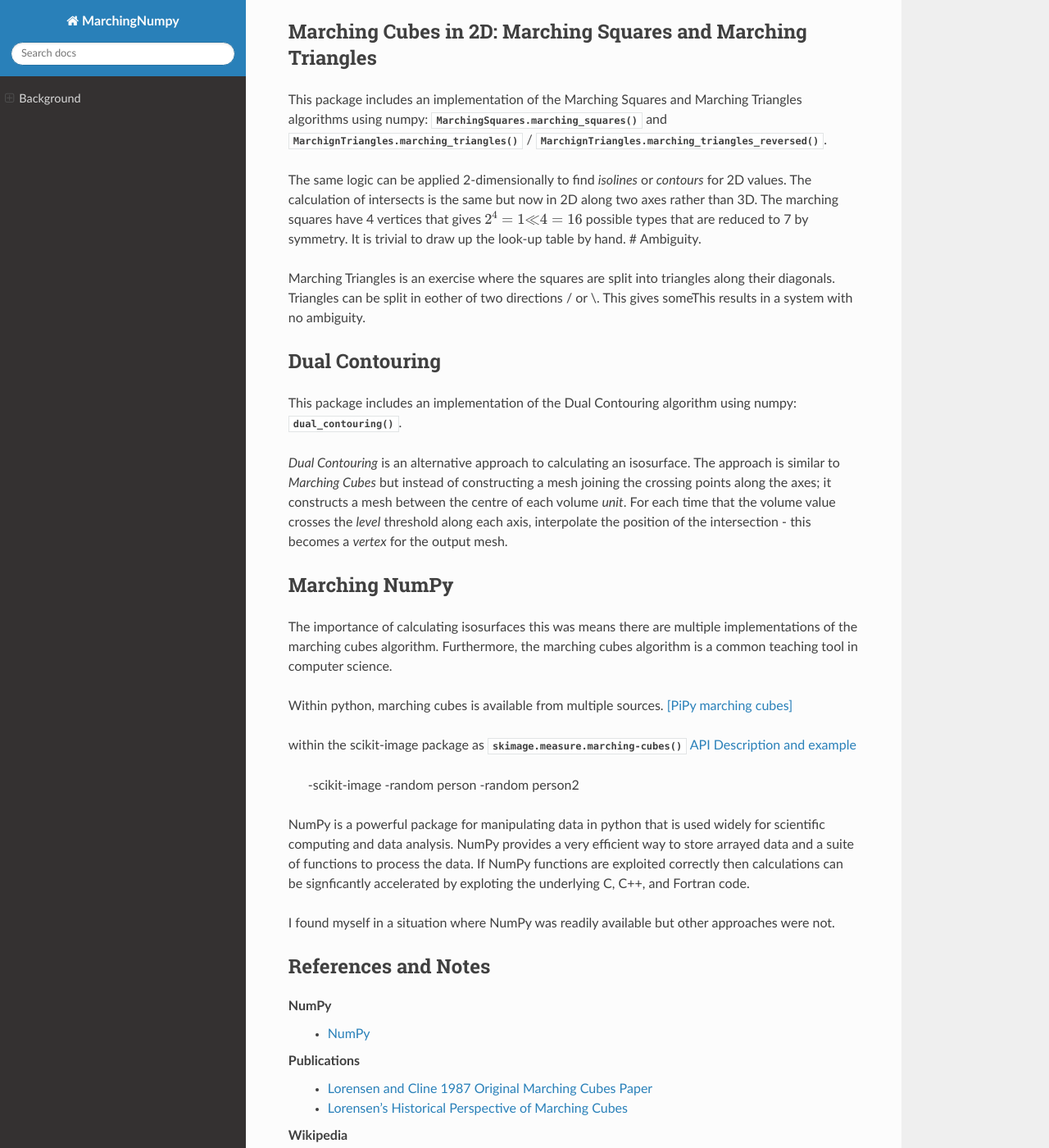
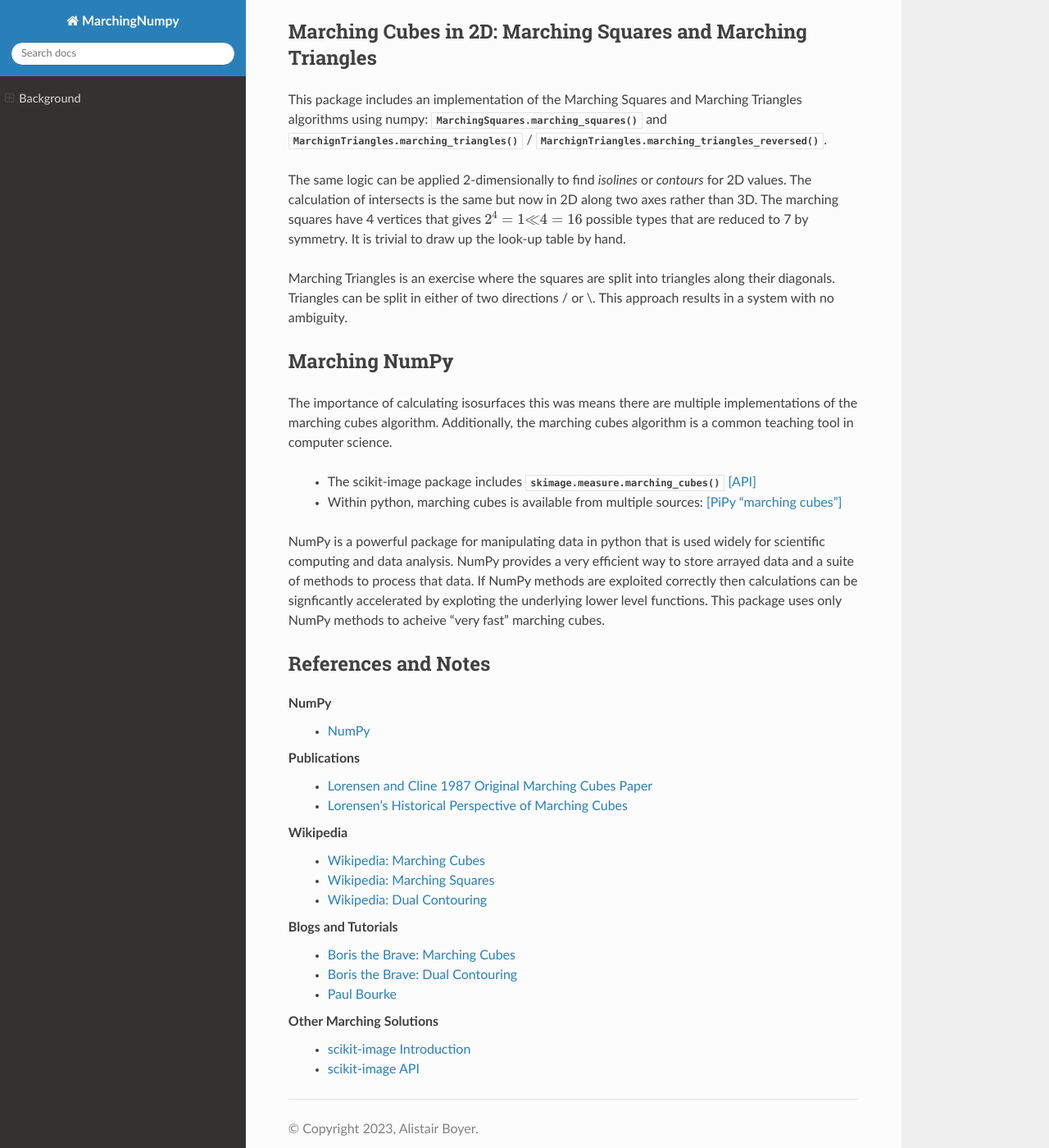
Before and after one commit to alistairboyer/MarchingNumPy, a Sphinx documentation site: the page built from docs/source/Background.rst, in a window 1280 px wide and 1400 px high, scrolled down 1376 px. Shown: the whole window at 82% size. Built offline with Sphinx 7.4.7 and the Read the Docs theme 2.0.0, drawn with Linux system fonts in a browser that asks for light colours.

Commit message:
General corrections

```diff
--- a/docs/source/Background.rst
+++ b/docs/source/Background.rst
@@ -68,49 +68,27 @@
 The marching squares have 4 vertices that gives :math:`2^4 = 1\newcommand*\ShiftLeft{\ll}4 = 16`
 possible types that are reduced to 7 by symmetry.
 It is trivial to draw up the look-up table by hand.
-# Ambiguity.
-
 
 Marching Triangles is an exercise where the squares are split into triangles along their diagonals.
-Triangles can be split in eother of two directions / or \\.
-This gives someThis results in a system with no ambiguity.
-
-
-
-Dual Contouring
----------------
-This package includes an implementation of the Dual Contouring algorithm using numpy: :func:`dual_contouring`.
-
-`Dual Contouring` is an alternative approach to calculating an isosurface.
-The approach is similar to `Marching Cubes` but instead of constructing a
-mesh joining the crossing points along the axes; it constructs a mesh
-between the centre of each volume `unit`.
-For each time that the volume value crosses the `level` threshold along each axis,
-interpolate the position of the intersection - this becomes a `vertex` for the output mesh.
+Triangles can be split in either of two directions / or \\.
+This approach results in a system with no ambiguity.
 
 
 Marching NumPy
 --------------
 The importance of calculating isosurfaces this was means there are multiple implementations
 of the marching cubes algorithm.
-Furthermore, the marching cubes algorithm is a common teaching tool in computer science.
+Additionally, the marching cubes algorithm is a common teaching tool in computer science.
 
-Within python, marching cubes is available from multiple sources. `[PiPy marching cubes] <https://pypi.org/search/?q="marching+cubes">`_
+   - The scikit-image package includes :func:`skimage.measure.marching_cubes` `[API] <https://scikit-image.org/docs/stable/api/skimage.measure.html#skimage.measure.marching_cubes>`_
+   - Within python, marching cubes is available from multiple sources: `[PiPy "marching cubes"] <https://pypi.org/search/?q="marching+cubes">`_
 
-within the scikit-image package as :func:`skimage.measure.marching-cubes`
-`API <https://scikit-image.org/docs/stable/api/skimage.measure.html#skimage.measure.marching_cubes>`_
-`Description and example <https://scikit-image.org/docs/stable/auto_examples/edges/plot_marching_cubes.html>`_
-
-   -scikit-image
-   -random person
-   -random person2
 
 NumPy is a powerful package for manipulating data in python that is used widely for scientific computing and data analysis.
-NumPy provides a very efficient way to store arrayed data and a suite of functions to process the data.
-If NumPy functions are exploited correctly then calculations can be signficantly accelerated by exploting the underlying C, C++, and Fortran code.
+NumPy provides a very efficient way to store arrayed data and a suite of methods to process that data.
+If NumPy methods are exploited correctly then calculations can be signficantly accelerated by exploting the underlying lower level functions.
+This package uses only NumPy methods to acheive "very fast" marching cubes.
 
-
-I found myself in a situation where NumPy was readily available but other approaches were not.
 
 
 References and Notes
```
